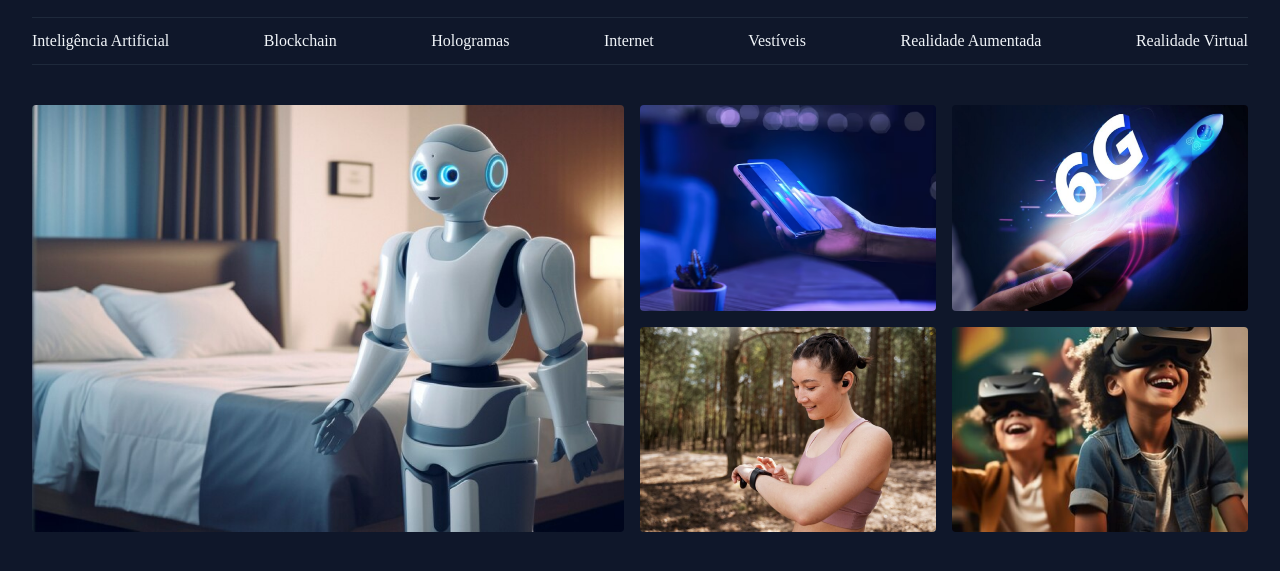
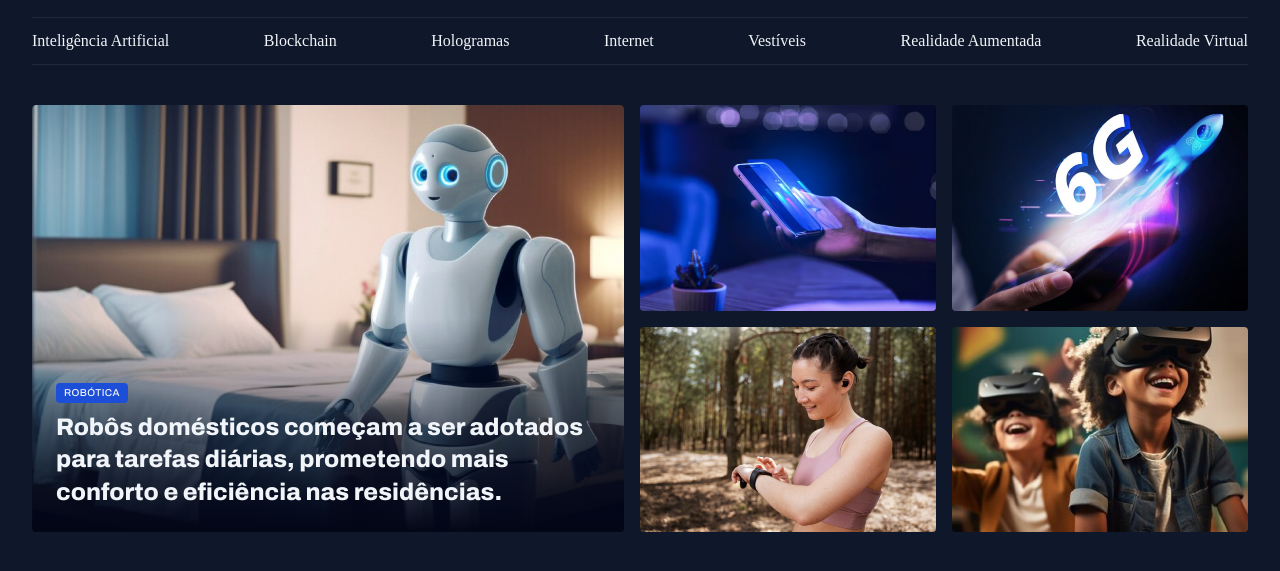
Before and after one commit to tawhinchiang/Portal-de-Noticias, a plain HTML site: page index.html in a window 1280 px wide. Shown: the part 55-626 px from the top of the page. Drawn offline with Linux system fonts and the light colour scheme.

Commit message:
ajustando card

```diff
--- a/index.html
+++ b/index.html
@@ -40,9 +40,15 @@
 
     <main class="grid container">
         <section id="featured" class="grid grid-flow-cols gap-16">
-            <div>
+            <figure class="card">
                 <img src="assets/images/Image 01.png" alt="">
-            </div>
+                <figcaption>
+                    <span class="content-tag">Robótica</span>
+                    <h2 class="text-2xl">Robôs domésticos começam a ser adotados para tarefas diárias, prometendo mais conforto e
+                        eficiência nas residências.</h2>
+                </figcaption>
+            </figure>
+
             <div class="grid grid-cols-2 gap-16">
                 <div>
                     <img src="assets/images/Image 02.png" alt="">
--- a/styles/global.css
+++ b/styles/global.css
@@ -46,3 +46,14 @@ img {
 main{
     margin-top:40px;
 }
+.content-tag{
+display: inline-block;
+background-color: var(--brand-color-dark);
+padding: 4px 8px;
+border-radius: 4px;
+font:500 10px/1.2 var(--font-family);
+text-transform: uppercase;
+letter-spacing: 0.04em;
+color: var(--text-color-primary);
+
+}
--- a/styles/sections.css
+++ b/styles/sections.css
@@ -1,7 +1,34 @@
 #featured{
     img{
-         height: 100%;
+        height: 100%;
         object-fit: cover;
         border-radius: 4px;
     }
+    .card{
+        border-radius: 4px;
+        position: relative;
+        overflow: hidden;
+        &::before{
+            content:"";
+            position:absolute;
+            inset: 0;
+
+            top:50%;
+            background: linear-gradient(
+                180deg,
+                transparent,
+                #020617 100%
+            );
+
+        }
+        figcaption{
+            position: absolute;
+            bottom: 0;
+            padding: 24px;
+            h2{
+                margin-top:8px;
+            }
+        }
+
+    }
 }
--- a/styles/utility.css
+++ b/styles/utility.css
@@ -16,3 +16,16 @@
 .gap-16{
     gap:16px;
 }
+
+.text-2xl{
+    font: var(--h1);
+}
+.text-xl{
+    font: var(--h2);
+}
+.text-lg{
+    font: var(--h3);
+}
+.text-sm{
+    font: var(--text-sm);
+}
```
